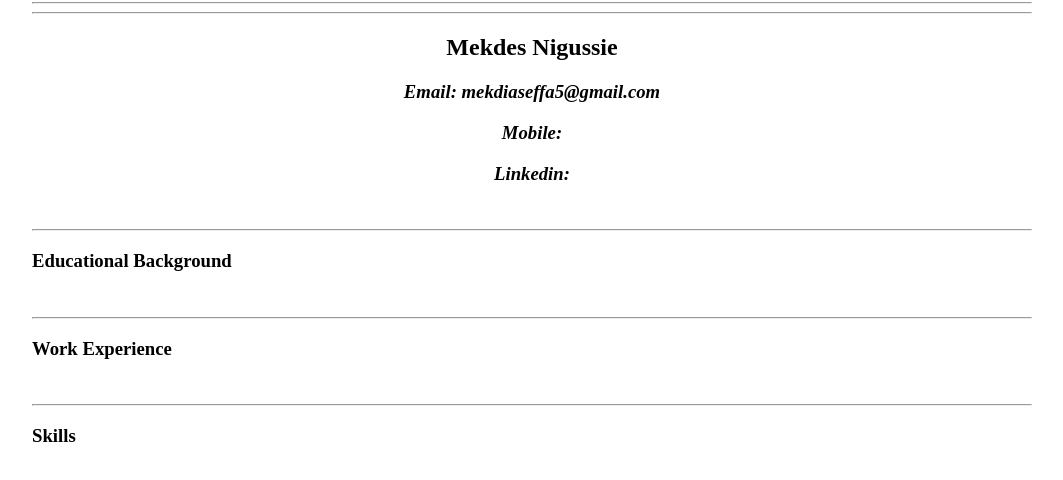
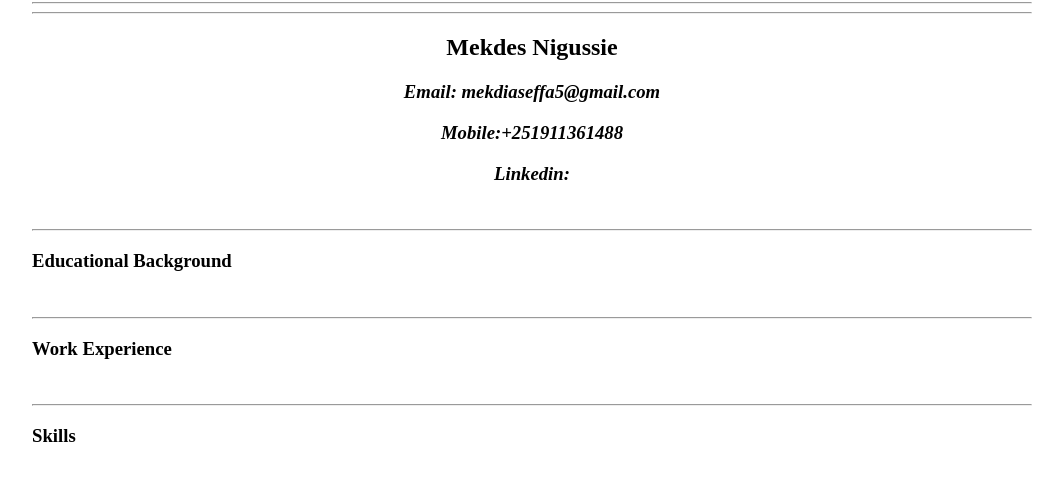
Before and after one commit to mekdesaseffa/starting-repo, a plain HTML site: page index.html in a window 1280 px wide. Shown: the part 156-636 px from the top of the page, without its empty margins (176-1239 px from the left). Drawn offline with Linux system fonts and the light colour scheme.

Commit message:
Update index.html

```diff
--- a/index.html
+++ b/index.html
@@ -13,7 +13,7 @@
         <hr/>
         <h2 class="name">Mekdes Nigussie</h2>
         <h3 class="email"><em>Email: mekdiaseffa5@gmail.com</em></h3>
-        <h3 class="mobile"><em>Mobile:</em></h3>
+        <h3 class="mobile"><em>Mobile:+251911361488</em></h3>
         <h3 class="linkedin"><em>Linkedin:</em></h3>
         <br/>
         <hr/>
```
